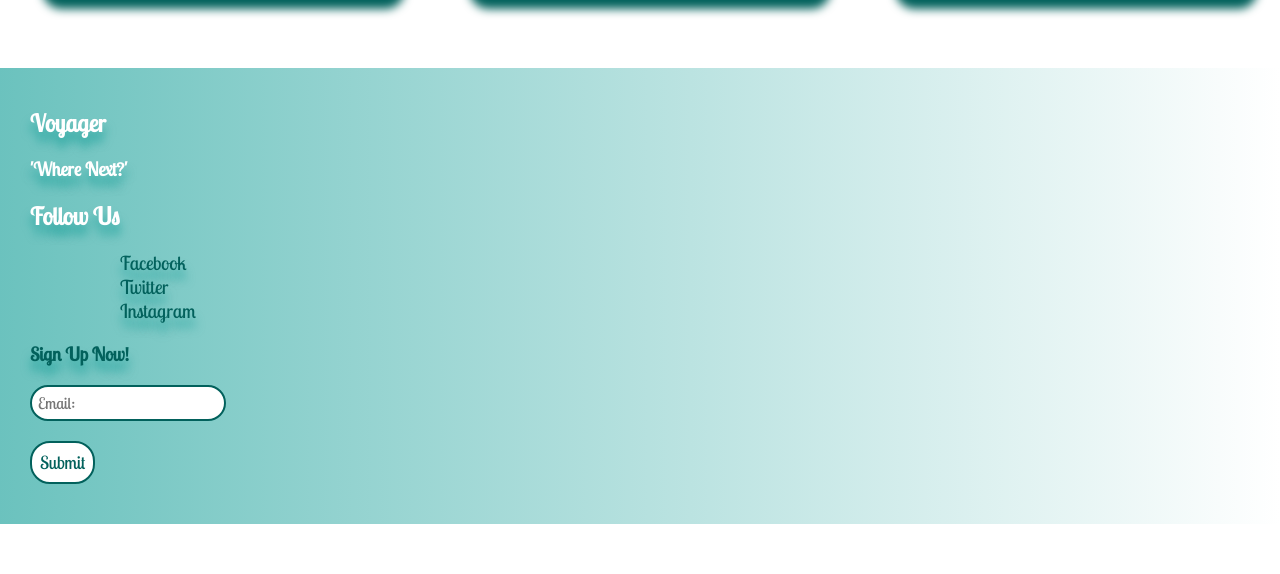
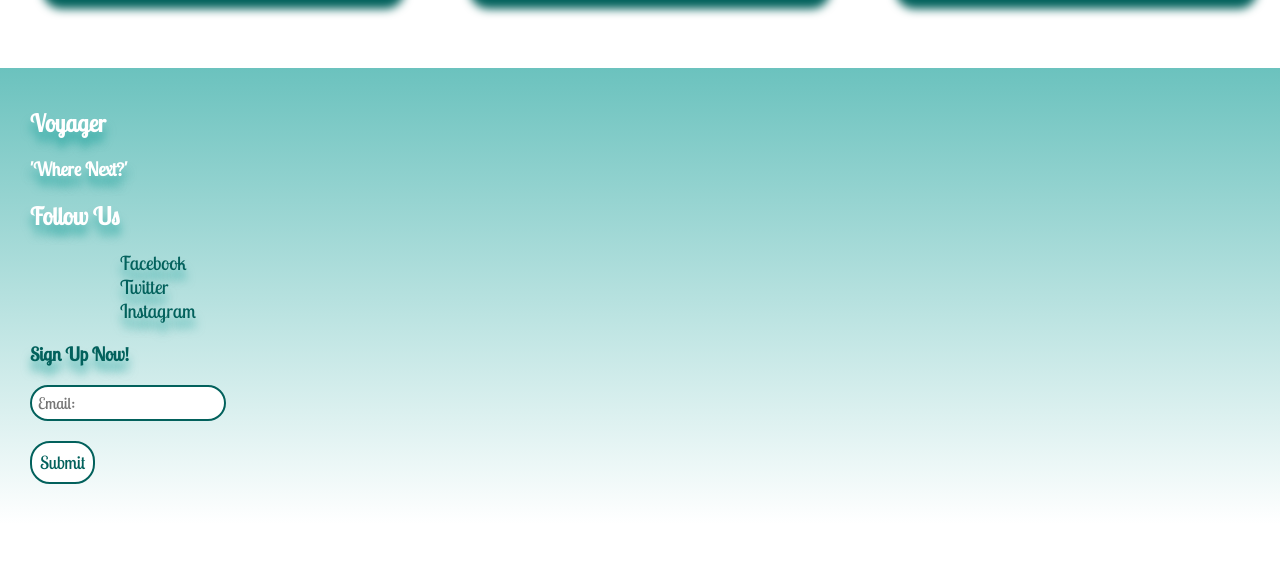
Before and after one commit to lewissykes95/travel_app_project, a Flask app: page /Voyager in a window 1280 px wide; the page is wider, and only the part inside the window is pictured. Shown: the part 1536-2110 px from the top of that part. Run offline with Flask 2, Linux system fonts and the light colour scheme.

Commit message:
added css gradient to the header and footer

```diff
--- a/static/home.css
+++ b/static/home.css
@@ -54,9 +54,7 @@
     font-size: 50px;
     top: 40%;
     left: 0%;
-    color: white;
 }
-
 
 
 #card2 {
@@ -81,7 +79,7 @@ footer {
 
 
 footer {
-    background-image: linear-gradient(to right, rgb(7, 153, 146, 0.596) , white);
+    background-image: linear-gradient(to bottom, rgb(7, 153, 146, 0.596) , white);
 
 }
 
--- a/static/navbar.css
+++ b/static/navbar.css
@@ -11,6 +11,7 @@ h1 {
     z-index: 1;
     display: flex;
     justify-content: space-around;
+    background-image: linear-gradient(to bottom, rgb(7, 153, 146, 0.596) , white);
 }
 
 nav ul {
--- a/templates/index.html
+++ b/templates/index.html
@@ -4,7 +4,7 @@
 
 
 <div>
-    <a href="/destinations/new"><h1 class="text-center">'Where next?'</h1></a>
+    <a href="/destinations/new"><h1 class="text-center" id="title-middle">'Where next?'</h1></a>
     <img src="https://res.cloudinary.com/enchanting/q_70,f_auto,c_fill,g_face/hj-web/2020/10/hybris-rar.4579.015.jpg" alt="" id="cook-islands">
 </div>
 <h2 id="suggestions">Suggestions:</h2>
```
